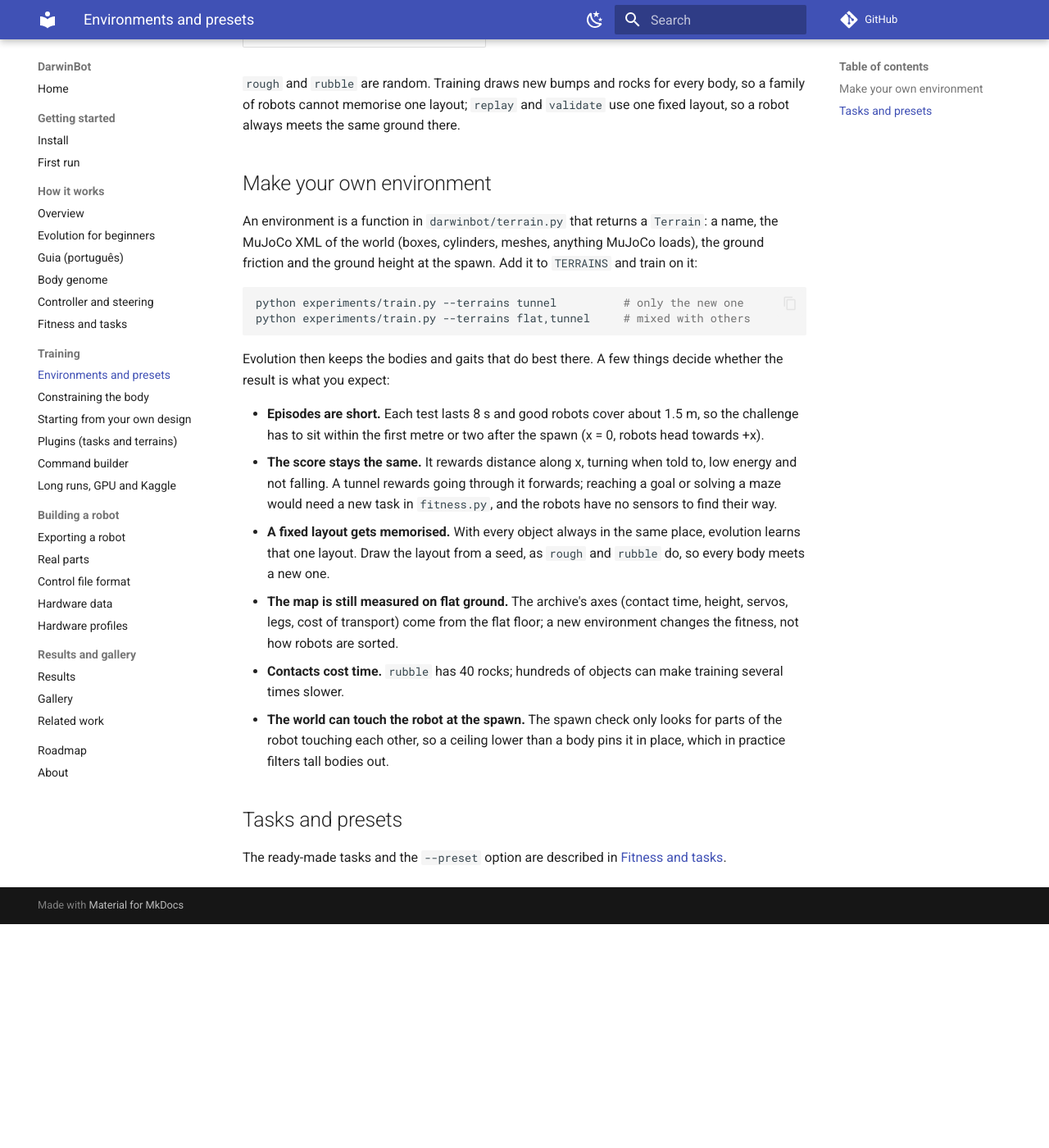
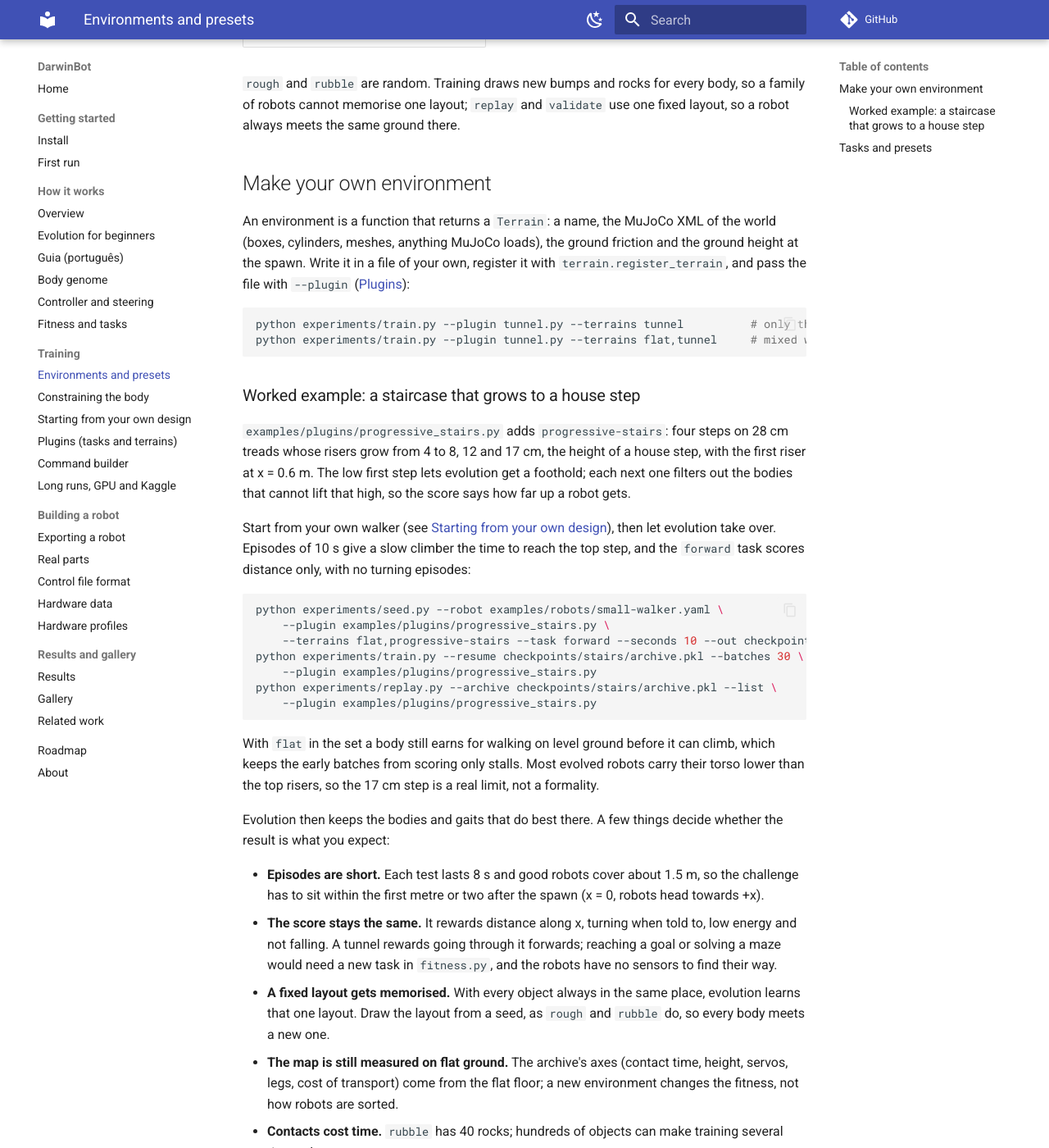
Before and after one commit to mpena2099/darwinbot, an MkDocs documentation site: the page built from docs/environments.md, in a window 1280 px wide and 1400 px high, scrolled down 1862 px. Shown: the whole window at 82% size. Built offline with MkDocs 1.6.1 and Material for MkDocs 9.7.7, drawn with Linux system fonts in a browser that asks for light colours; comment, search, counter and statistics services are not loaded; before the commit the page ends 2989 px from its top, so only the background shows below that.

Commit message:
Example plugin: progressive stairs with 4 to 17 cm risers on 28 cm treads

````diff
--- a/docs/environments.md
+++ b/docs/environments.md
@@ -56,15 +56,44 @@ use one fixed layout, so a robot always meets the same ground there.
 
 ## Make your own environment
 
-An environment is a function in `darwinbot/terrain.py` that returns a
-`Terrain`: a name, the MuJoCo XML of the world (boxes, cylinders, meshes,
-anything MuJoCo loads), the ground friction and the ground height at the spawn.
-Add it to `TERRAINS` and train on it:
+An environment is a function that returns a `Terrain`: a name, the MuJoCo XML
+of the world (boxes, cylinders, meshes, anything MuJoCo loads), the ground
+friction and the ground height at the spawn. Write it in a file of your own,
+register it with `terrain.register_terrain`, and pass the file with `--plugin`
+([Plugins](plugins.md)):
 
 ```bash
-python experiments/train.py --terrains tunnel          # only the new one
-python experiments/train.py --terrains flat,tunnel     # mixed with others
+python experiments/train.py --plugin tunnel.py --terrains tunnel          # only the new one
+python experiments/train.py --plugin tunnel.py --terrains flat,tunnel     # mixed with others
 ```
+
+### Worked example: a staircase that grows to a house step
+
+`examples/plugins/progressive_stairs.py` adds `progressive-stairs`: four steps
+on 28 cm treads whose risers grow from 4 to 8, 12 and 17 cm, the height of a
+house step, with the first riser at x = 0.6 m. The low first step lets
+evolution get a foothold; each next one filters out the bodies that cannot
+lift that high, so the score says how far up a robot gets.
+
+Start from your own walker (see [Starting from your own design](own-design.md)),
+then let evolution take over. Episodes of 10 s give a slow climber the time to
+reach the top step, and the `forward` task scores distance only, with no turning
+episodes:
+
+```bash
+python experiments/seed.py --robot examples/robots/small-walker.yaml \
+    --plugin examples/plugins/progressive_stairs.py \
+    --terrains flat,progressive-stairs --task forward --seconds 10 --out checkpoints/stairs
+python experiments/train.py --resume checkpoints/stairs/archive.pkl --batches 30 \
+    --plugin examples/plugins/progressive_stairs.py
+python experiments/replay.py --archive checkpoints/stairs/archive.pkl --list \
+    --plugin examples/plugins/progressive_stairs.py
+```
+
+With `flat` in the set a body still earns for walking on level ground before
+it can climb, which keeps the early batches from scoring only stalls. Most
+evolved robots carry their torso lower than the top risers, so the 17 cm step
+is a real limit, not a formality.
 
 Evolution then keeps the bodies and gaits that do best there. A few things
 decide whether the result is what you expect:
````
Also changed, not shown: 1 other file.
